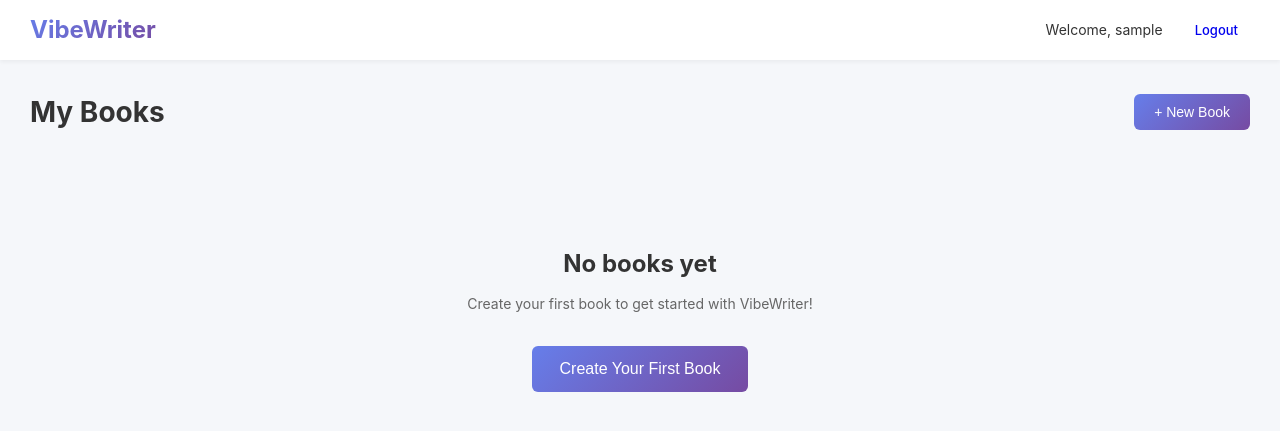
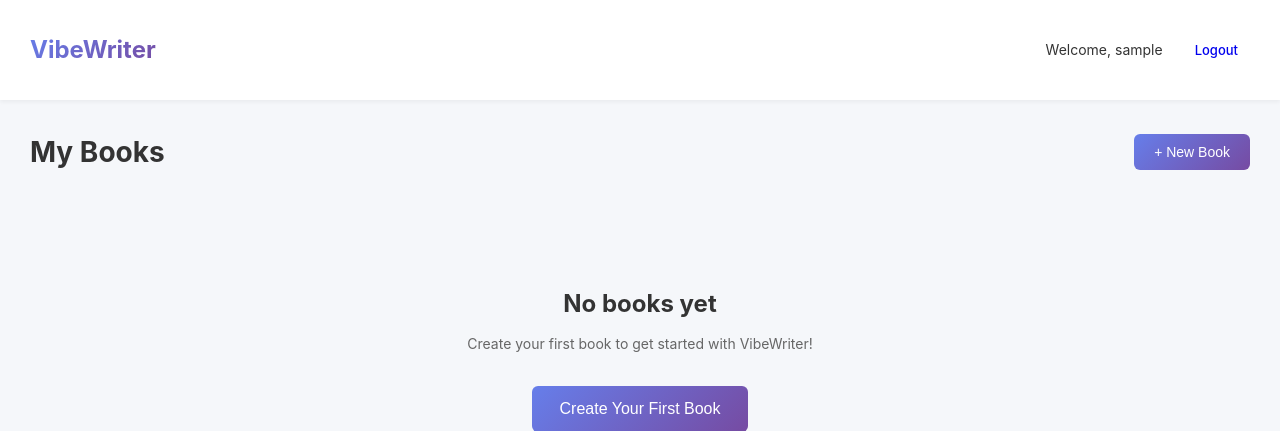
Before and after one commit to LMSJTK/vibewriter, a PHP site: page /dashboard.php in a window 1280 px wide. Shown: the top 431 px of the page. Run offline with PHP 8.4, Linux system fonts and the light colour scheme; the visitor is signed in with stand-in values (Sample User, id 1); data that the repository does not hold is empty.

Commit message:
Change navbar height from variable to fixed value

```diff
--- a/assets/css/main.css
+++ b/assets/css/main.css
@@ -35,7 +35,7 @@ body {
 /* Navbar */
 .navbar {
     background: white;
-    height: var(--navbar-height);
+    height: 100px;
     display: flex;
     align-items: center;
     justify-content: space-between;
```
